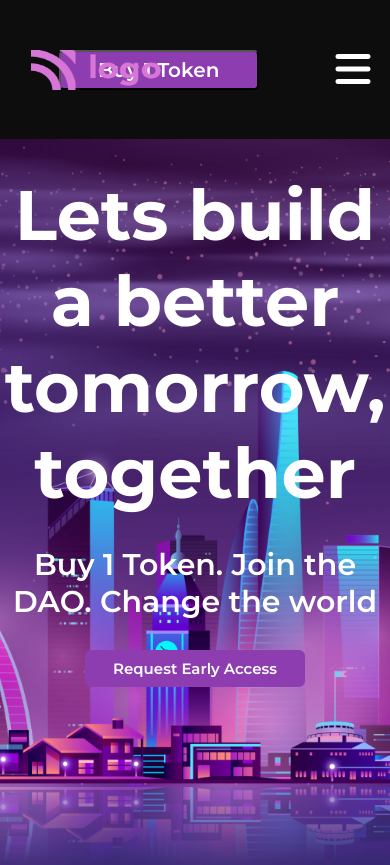
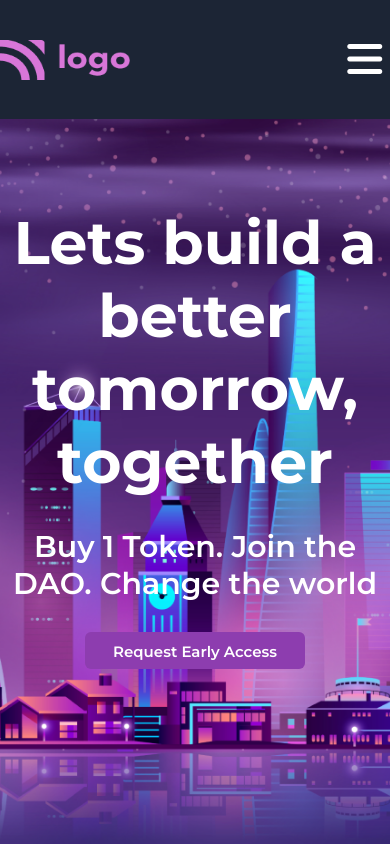
Before and after one commit to amarjeetk123/Fifth-project, a website: page index.html in a window 390 px wide. After the commit the page ends 844 px from the top, so only its background shows below. Drawn offline with Linux system fonts and the light colour scheme.

Commit message:
doing some modification in css folder

```diff
--- a/sandbox.config.json
+++ /dev/null
@@ -1,3 +0,0 @@
-{
-  "template": "static"
-}
--- a/style.css
+++ b/style.css
@@ -1,41 +1,50 @@
 @import url('https://fonts.googleapis.com/css2?family=Montserrat:wght@700&display=swap');
-*{
+
+* {
     padding: 0px;
     margin: 0px;
     list-style: none;
     text-decoration: none;
     font-family: 'Montserrat', sans-serif;
 }
-.navbar{
-    padding: 20px 0px;
+
+.navbar {
+    padding: 10px 0px;
     display: flex;
     align-items: center;
     justify-content: space-around;
     height: auto;
     width: 100%;
-    background-color: #0D0D0D ;
+    background-color: #1c2535;
     flex-wrap: wrap;
+    position: fixed;
+    top: 0;
 }
-.three-line{
+
+.three-line {
     color: #ffffff;
     font-size: 40px;
     position: absolute;
-    right: 5%;
+    right: 2%;
     display: none;
 }
-#check{
+
+#check {
     display: none;
 }
-.navbar div img{
+
+.navbar div img {
     width: 130px;
     height: 40px;
     margin: 30px 10px 25px 0px;
 }
-.list{
+
+.list {
     display: flex;
 
 }
-.list-item{
+
+.list-item {
     padding: 0px 15px;
     font-size: 25px;
     font-weight: normal;
@@ -43,45 +52,49 @@
     color: #ffffff;
     font-weight: bolder;
 }
-.button-small{
+
+.button-small {
     height: 35px;
     width: 140px;
     border-radius: 5px;
     color: #ffffff;
-   background-color:#8D3DAF ;
+    background-color: #8D3DAF;
     transition: 0.4s;
+    border: none;
 }
 
-.hero-main{
+.hero-main {
     width: 100%;
-    height: 86vh;
+    height: 100vh;
     background: url(./assets/bg.png);
     background-size: cover;
     background-position: center;
 }
-.hero{
-    margin: 0px auto;
 
+.hero {
     height: 80%;
     display: flex;
     flex-direction: column;
     justify-content: center;
     align-items: center;
+
 }
-.hero-heading{
+
+.hero-heading {
     margin: 0px auto;
     color: #fff;
     font-size: 70px;
     text-align: center;
 }
-.hero-description{
+
+.hero-description {
     font-size: 30px;
     color: #fff;
     margin: 30px auto;
     text-align: center;
 }
-.button-large{
 
+.button-large {
     height: 37px;
     width: 220px;
     font-size: 15px;
@@ -89,54 +102,112 @@
     background-color: #8D3DAF;
     border: none;
     border-radius: 6px;
-  transition: 0.3s;
+}
 
-}
-button:hover{
+button:hover {
     transform: scale(1.1);
     background-color: transparent;
     cursor: pointer;
+    transition: 0.6s;
+    background-color: #8D3DAF;
+
 }
 
-@media screen and (max-width:1060px){
+@media screen and (max-width:1400px) {
+    .hero-heading {
+        margin-top: 200px;
+    }
+}
+
+@media screen and (max-width:1060px) {
+
     /* .navbar{
         background-color: #8D3DAF;
     } */
-    .list{
+    .list {
         position: fixed;
-        top: 130px;
-        left:-100%;
+        top: 110px;
+        left: -100%;
         flex-direction: column;
         width: 100%;
         height: 100%;
-        background-color: #8D3DAF;
+        background-color: #1c2535;
         transition: 0.6s;
     }
-    .list-item{
+
+    .list-item {
         font-size: 35px;
         margin: 10px auto 50px;
     }
-    .list-item:hover{
+
+    .list-item:hover {
         color: #000000;
     }
-    .three-line{
+
+    .three-line {
         display: inline;
     }
-    #check:checked ~ .grow-list .list{
+
+    #check:checked~.grow-list .list {
         left: 0%;
     }
-    .hero-heading{
+
+    .hero-heading {
         text-align: center;
     }
-    .button-small{
-        width: 200px;
+
+    .button-small {
+        width: 180px;
         height: 40px;
-        margin-left: -300px;
         font-size: 20px;
+        position: absolute;
+        left: 40%;
+        top: 35%;
     }
-    .button-small:hover{
-        background-color: #000000;
+
+    .navbar {
+        justify-content: space-between;
     }
 
 
+
 }
+
+@media screen and (max-width:690px) {
+    .button-large {
+        padding: 10px;
+    }
+}
+
+@media screen and (max-width:630px) {
+    .button-large {
+        padding: 10px;
+    }
+
+    .hero-heading {
+        margin-top: 200px;
+        font-size: 60px;
+
+    }
+}
+
+@media screen and (max-width:450px) {
+    .button-small {
+        display: none;
+    }
+
+    .hero-heading {
+        margin-top: 200px;
+        font-size: 60px;
+    }
+}
+
+@media screen and (max-width:380px) {
+    .hero-heading {
+        font-size: 50px;
+    }
+
+    .hero-description {
+        font-size: 30px;
+    }
+}
```
Lines whose indentation alone changed are shown as unchanged.
